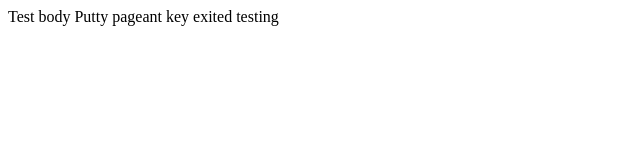
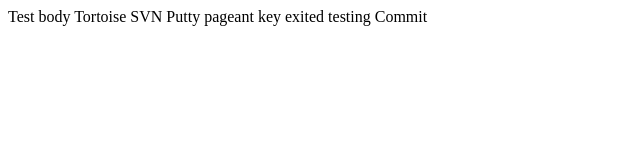
Before and after one commit to Chaithanya-Bangaru/git-tort-demo, a plain HTML site: page WebContent/GitDemo.html in a window 1280 px wide. Shown: the whole page, without its empty margins (0-640 px from the left). Drawn offline with Linux system fonts and the light colour scheme.

Commit message:
commit word added

```diff
--- a/WebContent/GitDemo.html
+++ b/WebContent/GitDemo.html
@@ -6,6 +6,7 @@
 </head>
 <body>
 Test body
-Putty pageant key exited testing
+Tortoise SVN Putty pageant key exited testing
+Commit
 </body>
 </html>
```
